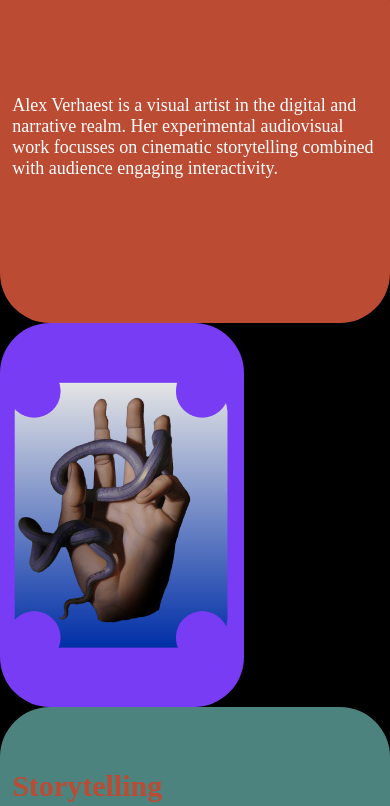
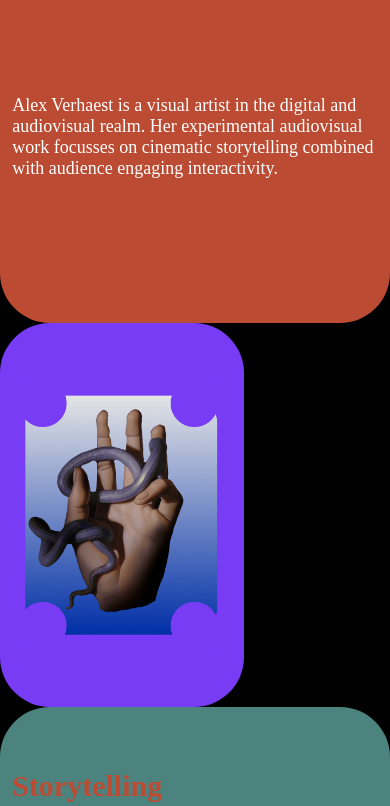
Before and after one commit to studioalexverhaest/site, a plain HTML site: page index.html in a window 390 px wide. Shown: the part 521-1327 px from the top of the page. Drawn offline with nearby package versions, Linux system fonts and the light colour scheme.

Commit message:
responive + text corr

```diff
--- a/index.html
+++ b/index.html
@@ -31,9 +31,9 @@
         </div>
         <div class="description">
           <p>
-            Alex Verhaest is a visual artist in the digital and narrative realm.
-            Her experimental audiovisual work focusses on cinematic storytelling
-            combined with audience engaging interactivity.
+            Alex Verhaest is a visual artist in the digital and audiovisual
+            realm. Her experimental audiovisual work focusses on cinematic
+            storytelling combined with audience engaging interactivity.
           </p>
         </div>
       </article>
--- a/src/css/style.css
+++ b/src/css/style.css
@@ -305,6 +305,7 @@ section.service.service-contact figure img {
 
   section.service article {
     flex-direction: column;
+    flex-basis: 100vw;
   }
 
   section.service figure {
@@ -313,7 +314,7 @@ section.service.service-contact figure img {
   }
 
   section.service figure img {
-    width: 100%;
+    width: 90%;
   }
 
   p {
```
